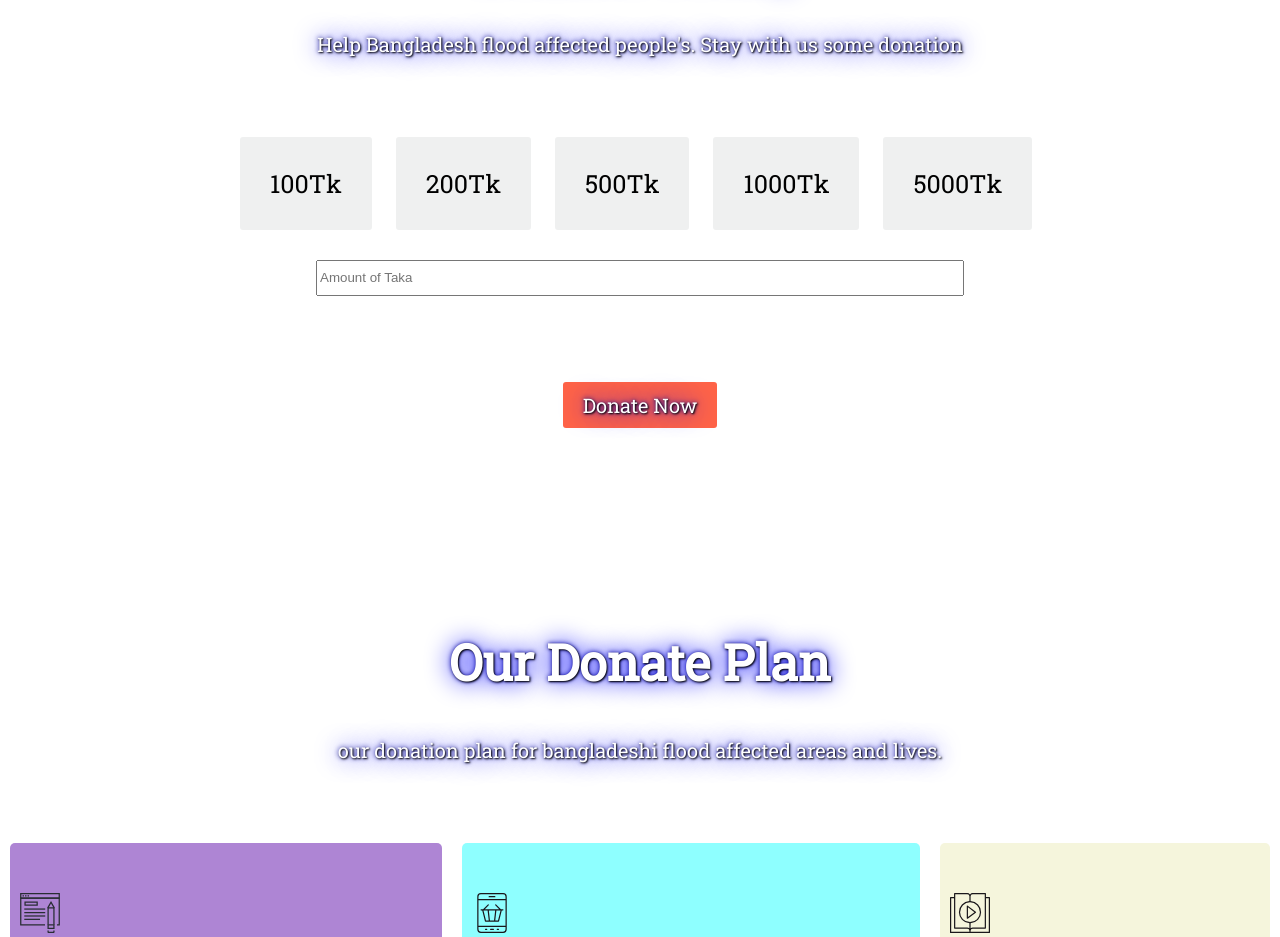
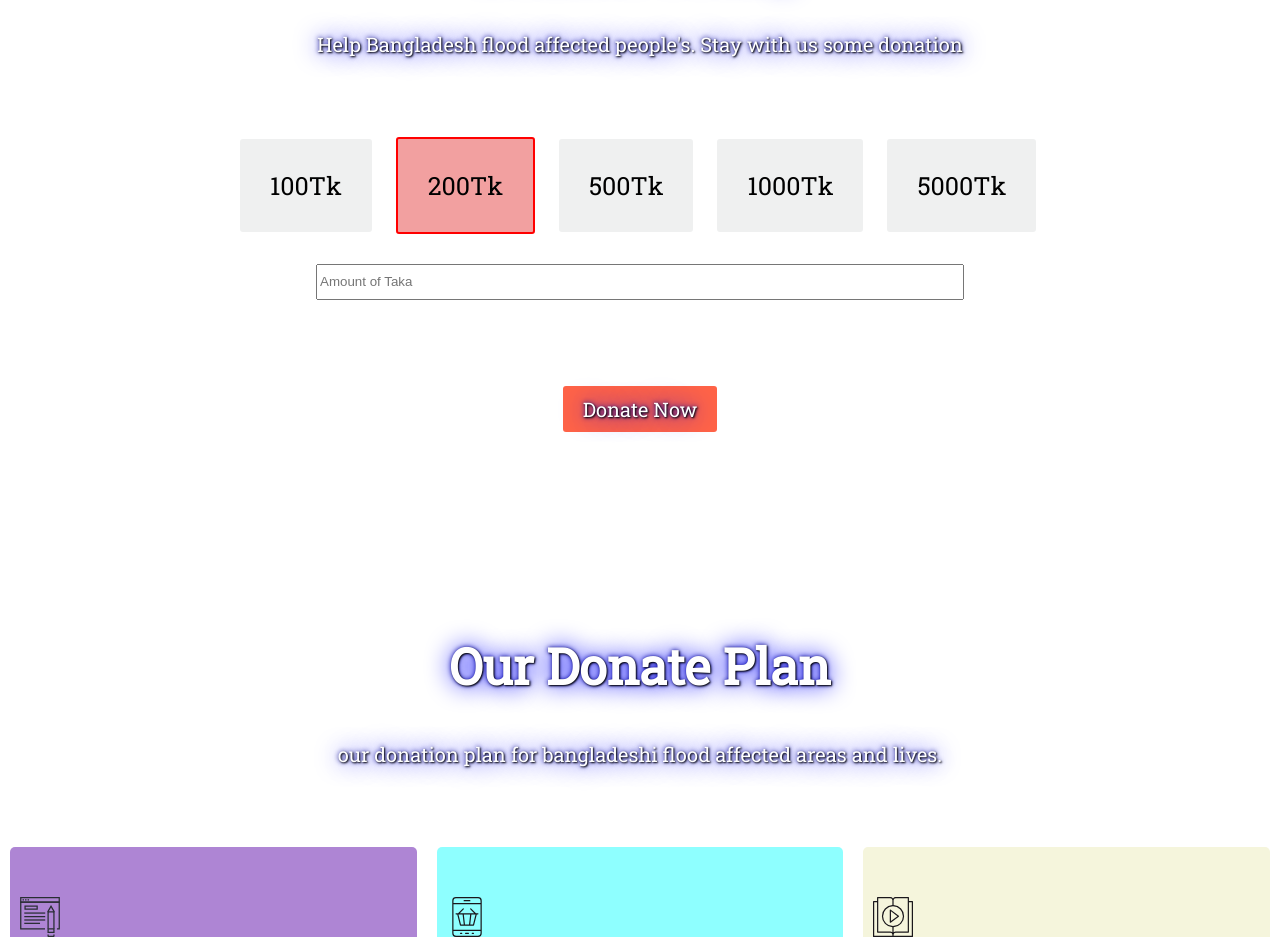
Before and after one commit to nuralam09/assignment-first-milestone, a plain HTML site: page index.html in a window 1280 px wide. Shown: the part 880-1817 px from the top of the page. Drawn offline with Linux system fonts and the light colour scheme.

Commit message:
update code

```diff
--- a/index.html
+++ b/index.html
@@ -29,7 +29,7 @@
 
     <ul>
       <li>100Tk</li>
-      <li>200Tk</li>
+      <li id="taka-donate">200Tk</li>
       <li>500Tk</li>
       <li>1000Tk</li>
       <li>5000Tk</li>
--- a/style.css
+++ b/style.css
@@ -49,6 +49,11 @@ ul{
   padding: 30px 30px;
   left: 30px;
  }
+ #taka-donate{
+  background-color: rgb(242, 160, 160);
+  border: 2px solid red;
+}
+
  .input-text{
   width: 50%;
   height: 30px;
@@ -62,9 +67,10 @@ ul{
   display: flex;
   margin-bottom: 20px;
 
+
 }
 .donate-plan-div{
-
+  width: 400px;
   height: 250px;
   margin: 10px;
   border-radius: 5px;
```
